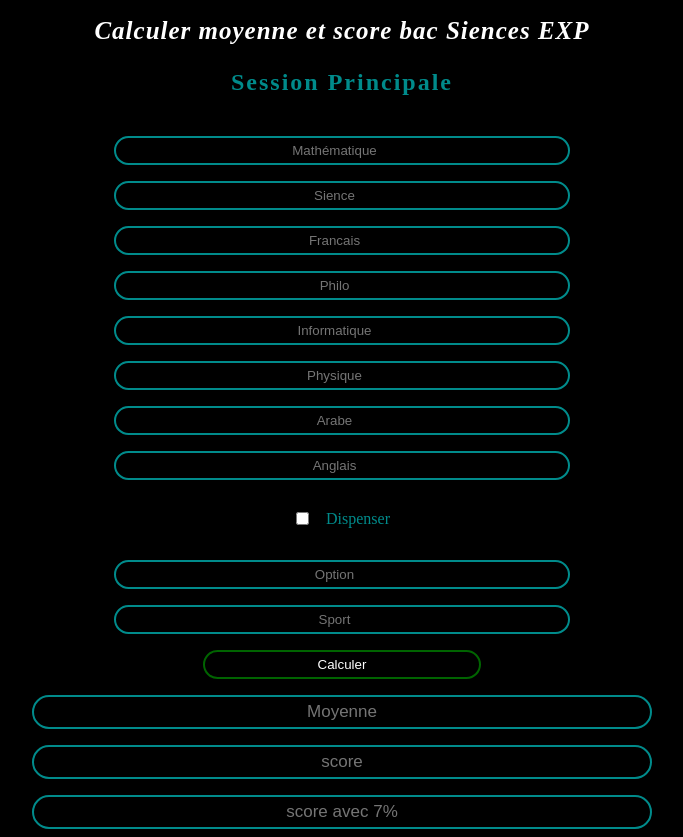
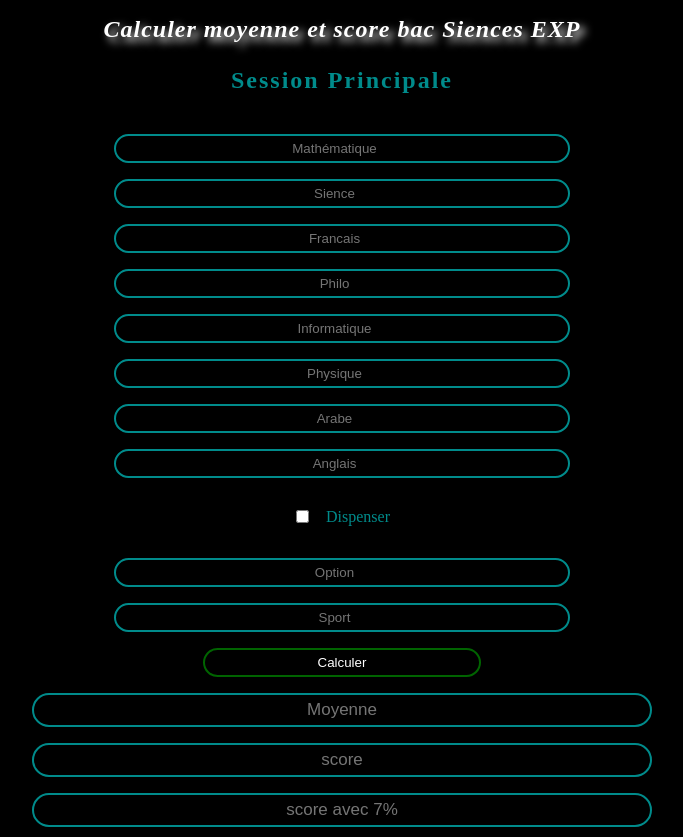
Before and after one commit to mimou404/mo3adel, a plain HTML site: page sc.html in a window 1280 px wide. Shown: the whole page, without its empty margins (298-981 px from the left). Drawn offline with Linux system fonts and the light colour scheme.

Commit message:
styles.css

```diff
--- a/styles.css
+++ b/styles.css
@@ -8,10 +8,11 @@ body{
 
 h1{
        color: white;
-       font-style: italic;
-       text-align: center;
-       letter-spacing: 1px;
-       font-size: 25px;
+    font-style: italic;
+    text-align: center;
+    letter-spacing: 1px;
+    font-size: 24px;
+    text-shadow: 5px 5px 8px;
 }
 div{
 	text-align-last: center;
```
